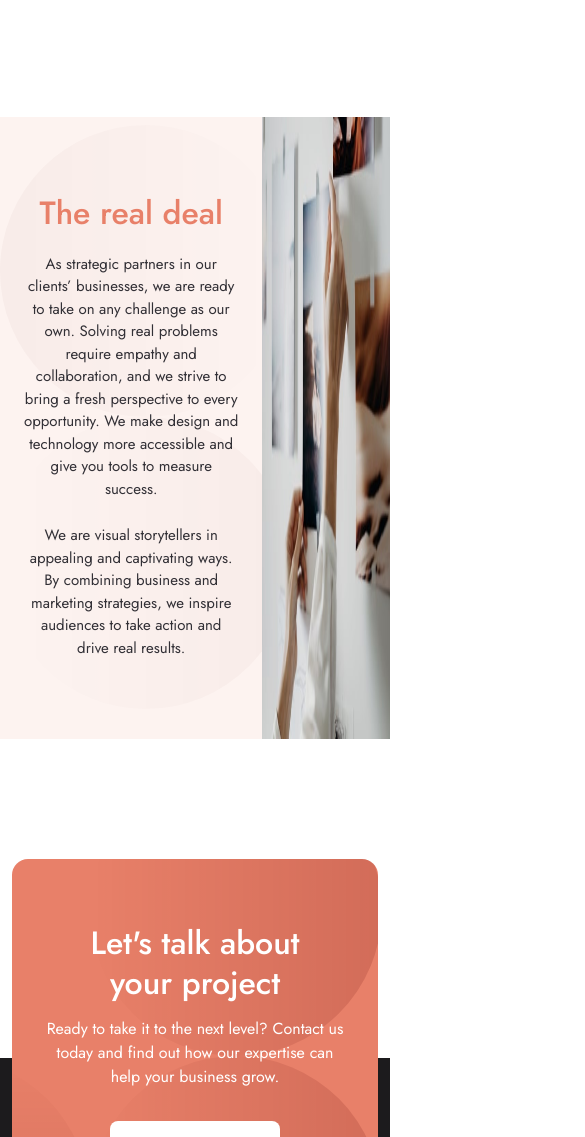
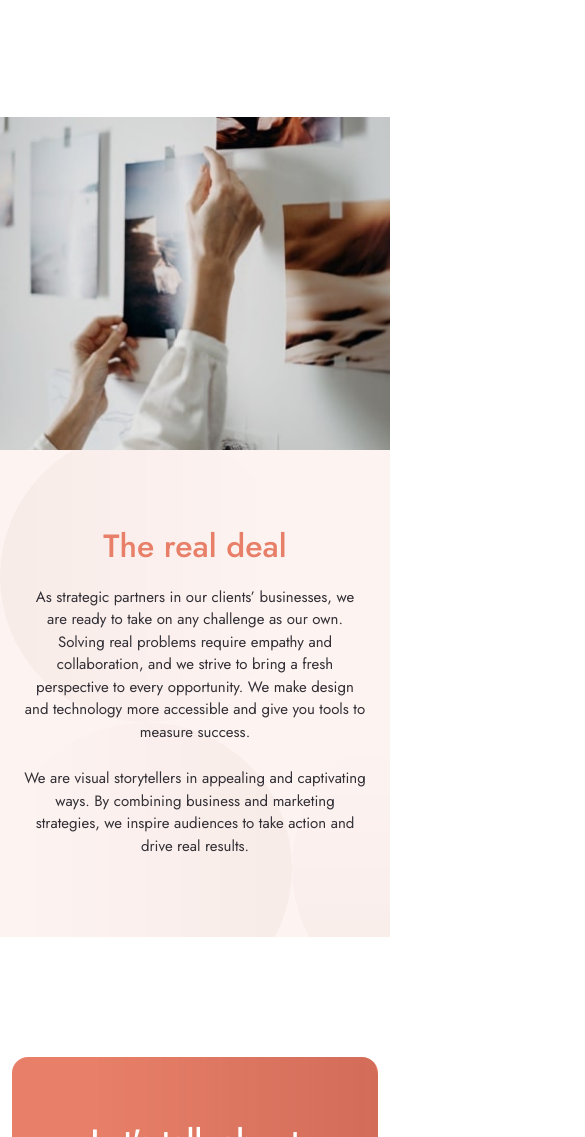
Before and after one commit to AjeaSmith/fem-designo-guru, a website built with Vite: page about/index.html in a window 390 px wide. Shown: the part 3045-4182 px from the top of the page, 585 px wide, since content can reach past the window. Built offline with nearby package versions, Linux system fonts and the light colour scheme.

Commit message:
fixed about section with grid

```diff
--- a/scss/layout/about/_index.scss
+++ b/scss/layout/about/_index.scss
@@ -138,7 +138,9 @@
 }
 
 .last-info {
-	grid-template-areas: "content image";
+	grid-template-areas:
+		"image"
+		"content";
 	margin-bottom: 120px;
 	picture img {
 		@media (min-width: 1024px) {
@@ -161,6 +163,7 @@
 		}
 	}
 	@media (min-width: 1024px) {
+		grid-template-areas: "content image";
 		margin-bottom: 160px;
 	}
 }
--- a/scss/styles.scss
+++ b/scss/styles.scss
@@ -27,4 +27,9 @@
 		top: 18%;
 		content: url("/assets/shared/desktop/bg-pattern-leaf.svg");
 	}
+	@media (max-width: 768px) {
+		&::before {
+			content: none;
+		}
+	}
 }
```
